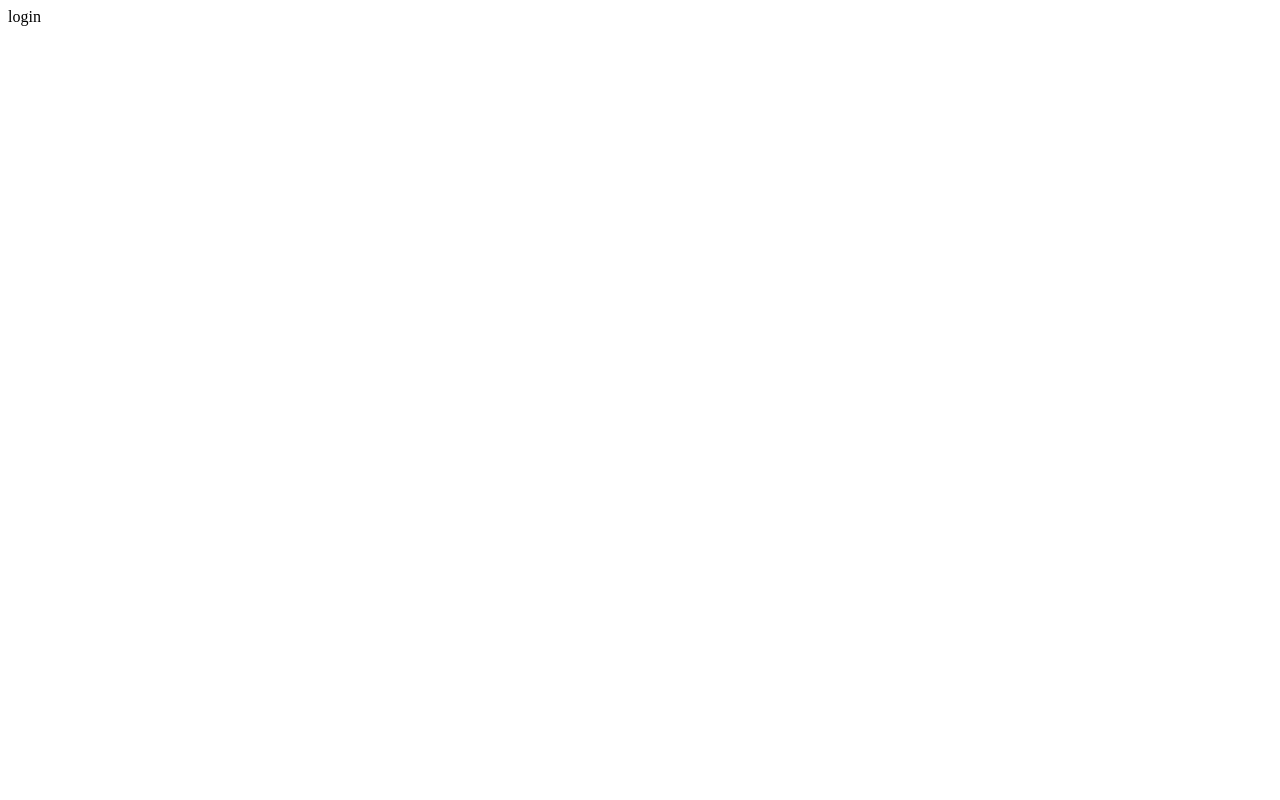
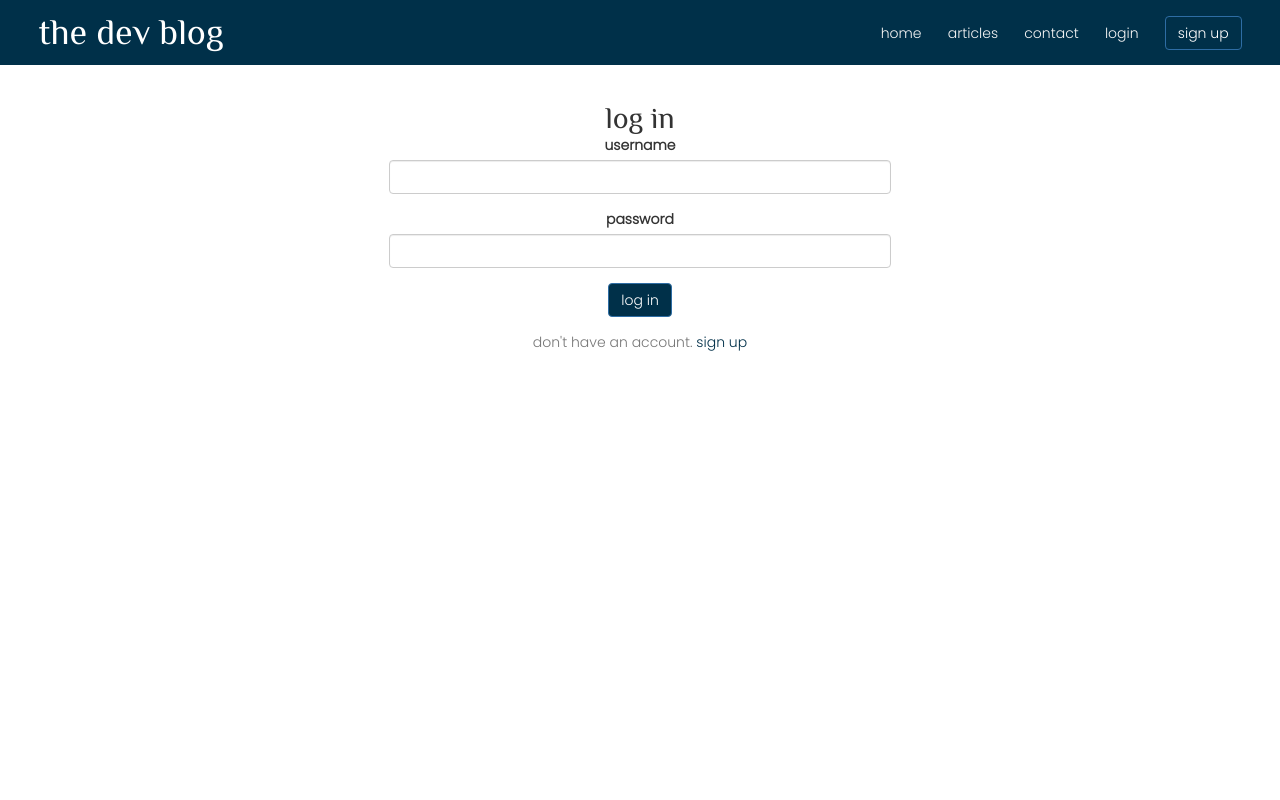
Before and after one commit to ismailPervez/flask-blog, a Flask app: page /login in a window 1280 px wide. Before the commit the page is almost empty. Run offline with Flask 2, Linux system fonts and the light colour scheme; some libraries are stand-ins or nearby versions.

Commit message:
set up flask mail and added configurations

```diff
--- a/app/__init__.py
+++ b/app/__init__.py
@@ -2,6 +2,7 @@ from flask import Flask
 from flask_sqlalchemy import SQLAlchemy
 from app.config import config_options
 from flask_bootstrap import Bootstrap
+from flask_mail import Mail
 
 # app initialization
 app = Flask(__name__)
@@ -11,6 +12,8 @@ app.config.from_object(config_options['dev_config'])
 db = SQLAlchemy(app)
 # bootstrap initialization
 Bootstrap(app)
+# flask mail initialization
+mail = Mail(app)
 
 # other imports that depend on the variables above
 from app import views
--- a/app/config.py
+++ b/app/config.py
@@ -3,6 +3,11 @@ import os
 class Config(object):
     SECRET_KEY=os.environ.get('SECRET_KEY')
     SQLALCHEMY_DATABASE_URI='sqlite:///site.db'
+    MAIL_SERVER='smtp.googlemail.com'
+    MAIL_PORT=587
+    MAIL_USE_TLS=True
+    MAIL_USERNAME=os.environ.get('MAIL_USERNAME')
+    MAIL_PASSWORD=os.environ.get('MAIL_PASSWORD')
 
 class DevConfig(Config):
     DEBUG=True
--- a/app/templates/header.html
+++ b/app/templates/header.html
@@ -5,7 +5,7 @@
         <a href="/articles">articles</a>
         <!--this will take to contact page-->
         <a href="/">contact</a>
-        <a href="/">login</a>
+        <a href="/login">login</a>
         <a href="/register" class="btn btn-primary">sign up</a>
     </nav>
 </header>
--- /dev/null
+++ b/app/templates/login.html
@@ -0,0 +1,39 @@
+{% extends 'formbase.html' %}
+{% block form_content %}
+<h2>log in</h2>
+{{ form.hidden_tag() }}
+<div class="form-group">
+    {{ form.username.label(class="form-control-label") }}
+    <!-- error handling -->
+    {% if form.username.errors %}
+        {{ form.username(class="form-control is-invalid") }}
+        <div class="invalid-feedback">
+            {% for error in form.username.errors %}
+                <span class="error">{{ error }}</span>
+            {% endfor %}
+        </div>
+    {% else %}
+        {{ form.username(class="form-control") }}
+    {% endif %}
+</div>
+<div class="form-group">
+    {{ form.password.label(class="form-control-label") }}
+        <!-- error handling -->
+        {% if form.password.errors %}
+        {{ form.password(class="form-control is-invalid") }}
+        <div class="invalid-feedback">
+            {% for error in form.password.errors %}
+                <span class="error">{{ error }}</span>
+            {% endfor %}
+        </div>
+    {% else %}
+        {{ form.password(class="form-control") }}
+    {% endif %}
+</div>
+<div class="form-group">
+    {{ form.submit(class="btn btn-primary") }}
+</div>
+<p class="text-muted mt-3 pb-3">
+    don't have an account. <a href="{{ url_for('sign_up') }}">sign up</a>
+</p>
+{% endblock %}
--- a/app/views.py
+++ b/app/views.py
@@ -1,6 +1,6 @@
 from app import app
 from flask import render_template
-from app.forms import RegistrationForm, CreatePost
+from app.forms import RegistrationForm, CreatePost, LoginForm
 
 '''
 this is the home route - where the user first lands
@@ -26,4 +26,5 @@ def sign_up():
 
 @app.route('/login')
 def login():
-    return "login"
+    form = LoginForm()
+    return render_template('login.html', form=form)
```
